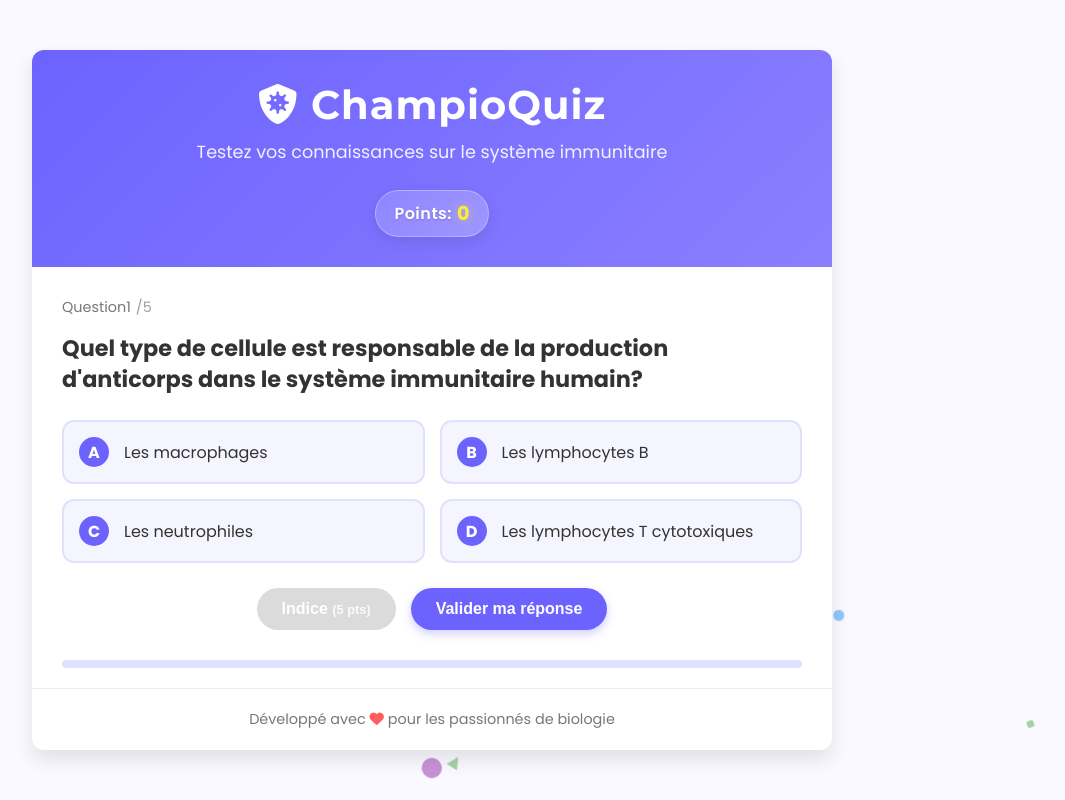
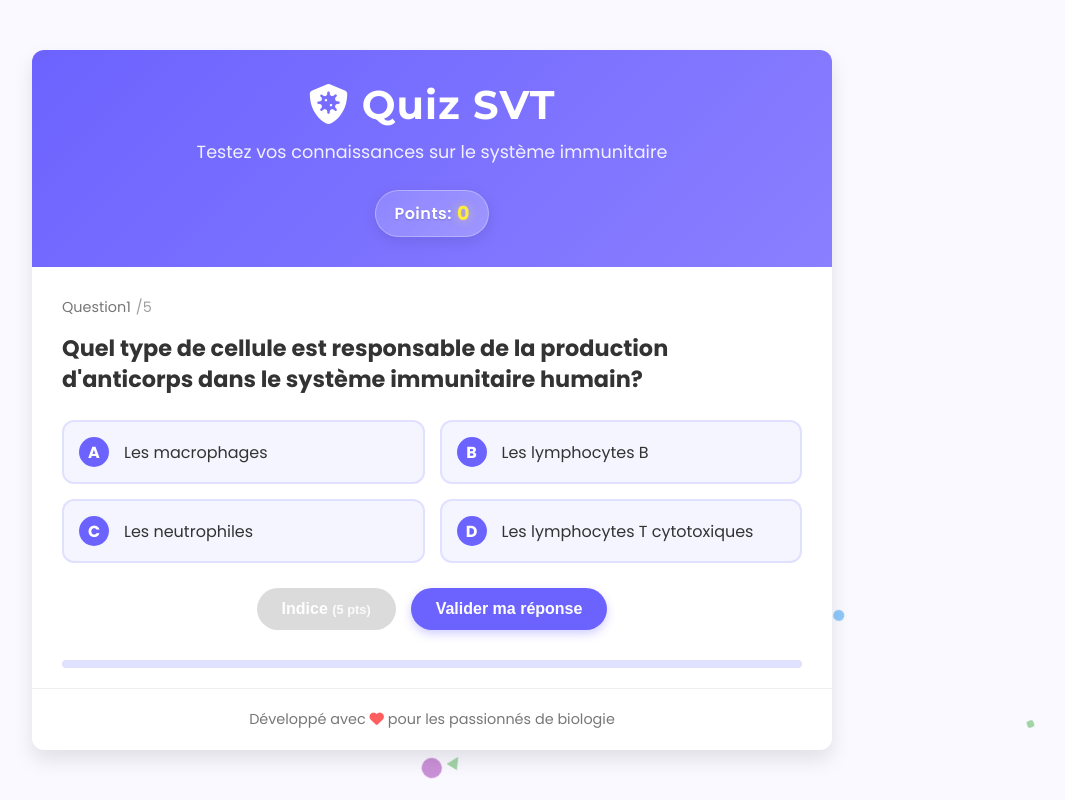
Before and after one commit to kiriliodas/Quiz-SVT, a plain HTML site: page index.html in a window 1280 px wide. Shown: the whole page, without its empty margins (208-1273 px from the left). Drawn offline with Linux system fonts and the light colour scheme.

Commit message:
Update index.html

```diff
--- a/index.html
+++ b/index.html
@@ -11,7 +11,7 @@
 <body>
     <div class="quiz-container">
         <div class="quiz-header">
-            <h1><i class="fas fa-shield-virus"></i> ChampioQuiz</h1>
+             <h1><i class="fas fa-shield-virus"></i> Quiz SVT</h1>
             <p class="subtitle">Testez vos connaissances sur le système immunitaire</p>
             <div class="points-container">
                 <span class="points-label">Points: </span>
```
